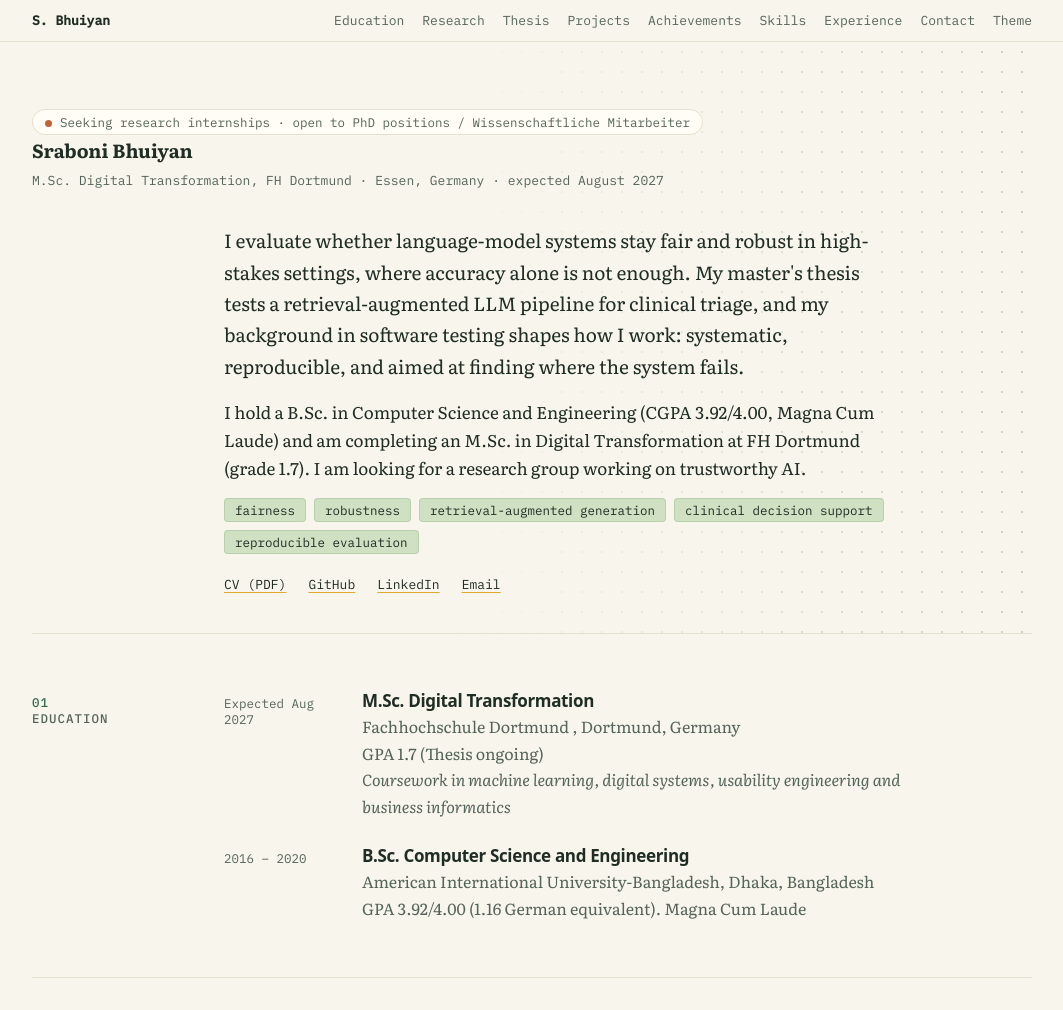
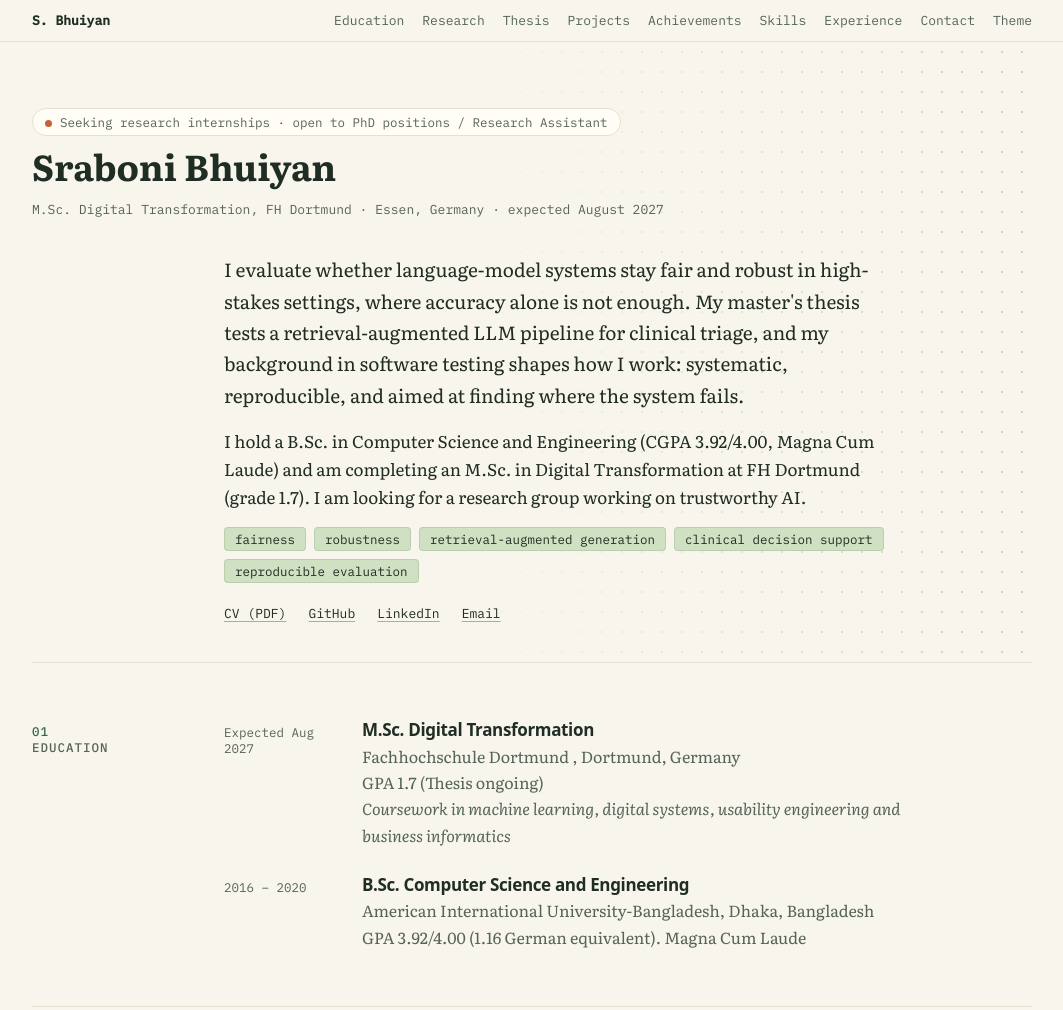
Before and after one commit to sraboni-bhuiyan/sraboni-bhuiyan-portfolio, a plain HTML site: page index.html in a window 1280 px wide. Shown: the top 1010 px of the page, without its empty margins (108-1171 px from the left). Drawn offline with Linux system fonts and the light colour scheme.

Commit message:
more fixes to banner and style

```diff
--- a/index.html
+++ b/index.html
@@ -32,7 +32,7 @@
   <main class="wrap">
 
     <header class="hero">
-      <span class="status">Seeking research internships · open to PhD positions / Wissenschaftliche Mitarbeiter</span>
+      <span class="status">Seeking research internships · open to PhD positions / Research Assistant</span>
       <p class="byline"><strong>Sraboni Bhuiyan</strong></p>
       <p class="affiliation">M.Sc. Digital Transformation, FH Dortmund · Essen, Germany · expected August 2027</p>
 
--- a/style.css
+++ b/style.css
@@ -120,7 +120,7 @@ a:hover { color: var(--accent); }
 
 .status {
   display: inline-block;
-  padding: 4px 12px;
+  padding: 5px 12px;
   border: 1px solid var(--rule);
   border-radius: 99px;
   background: var(--surface);
@@ -153,7 +153,7 @@ h1 em {
   text-underline-offset: 7px;
 }
 
-.byline { margin: 0; font-size: 19px; }
+.byline { margin: 0; font-size: 36px; }
 .affiliation { margin: 6px 0 0; color: var(--muted); font: 13px var(--mono); }
 
 /* Two-column rows: label on the left, content on the right */
```
